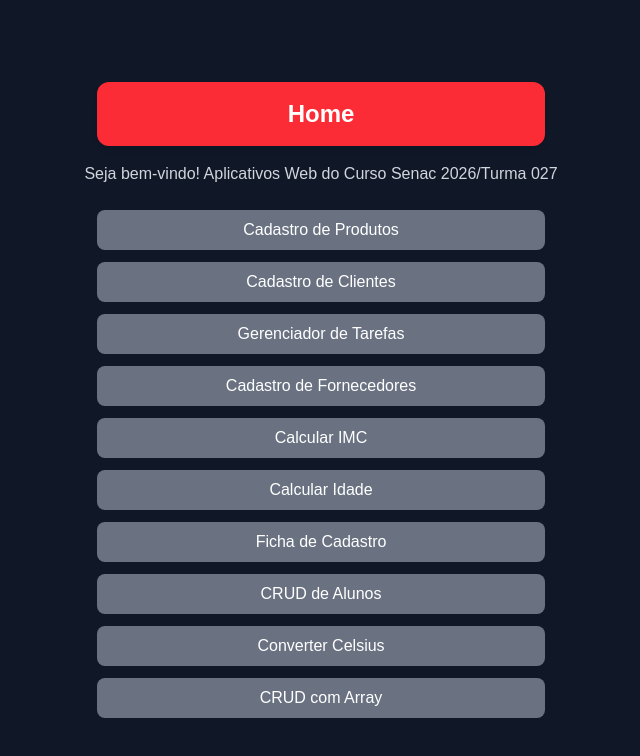
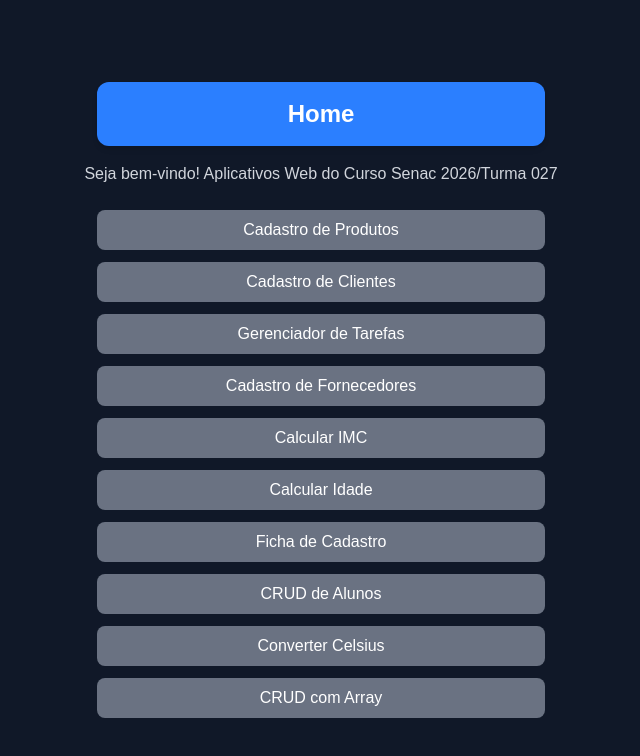
Before and after one commit to danielapereira60409-collab/aplicativosWebSenac, a Next.js app: page / in a window 1280 px wide. Shown: the top 756 px of the page, without its empty margins (319-959 px from the left). Built offline with nearby package versions, Linux system fonts and the light colour scheme.

Commit message:
Add files via upload

```diff
--- a/app/page.js
+++ b/app/page.js
@@ -5,7 +5,7 @@ export default function () {
     <main className="min-h-screen flex flex-col items-center justify-center bg-gray-900 p-6">
 
       {/* Header */}
-      <div className="w-full max-w-md bg-red-500 rounded-xl py-4 shadow-md">
+      <div className="w-full max-w-md bg-blue-500 rounded-xl py-4 shadow-md">
         <h1 className="text-center text-white text-2xl font-bold">
           Home
         </h1>
```
